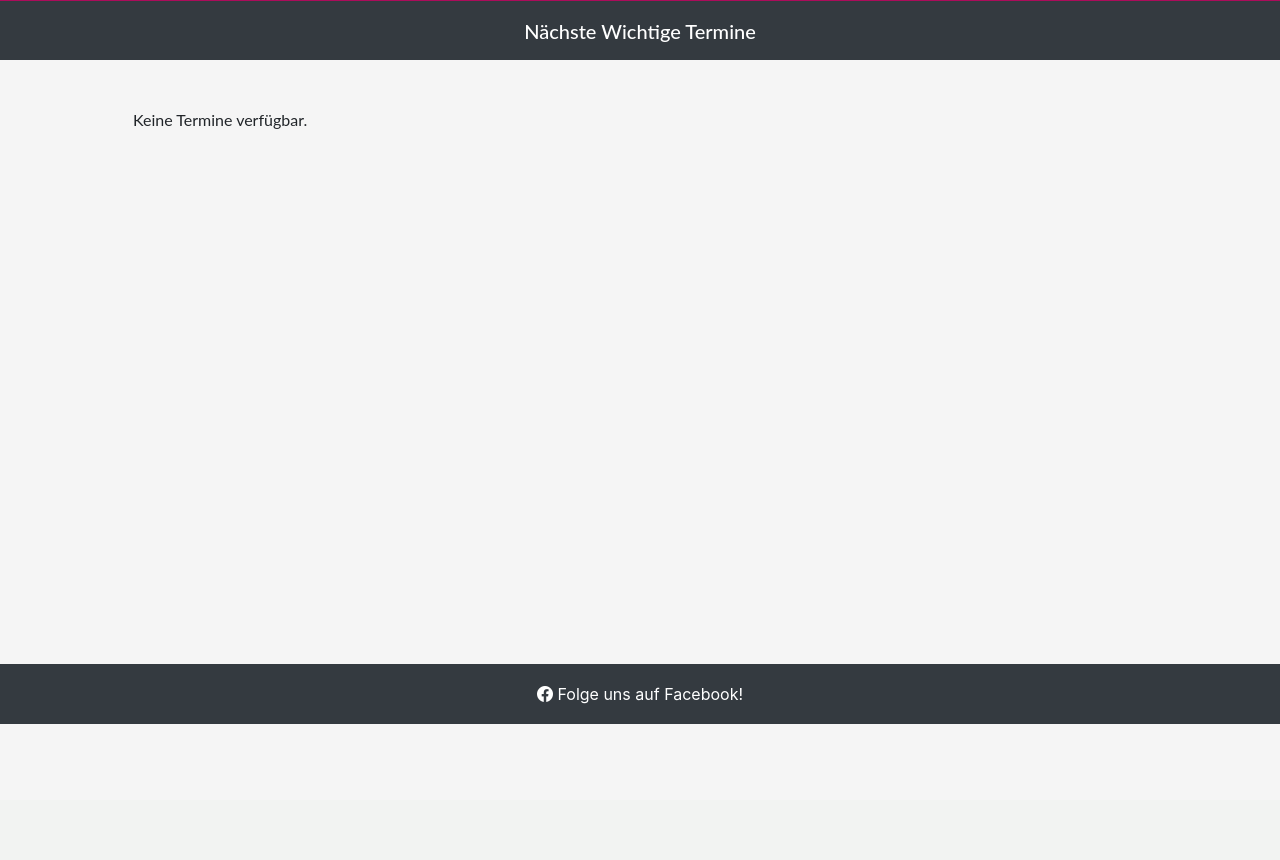
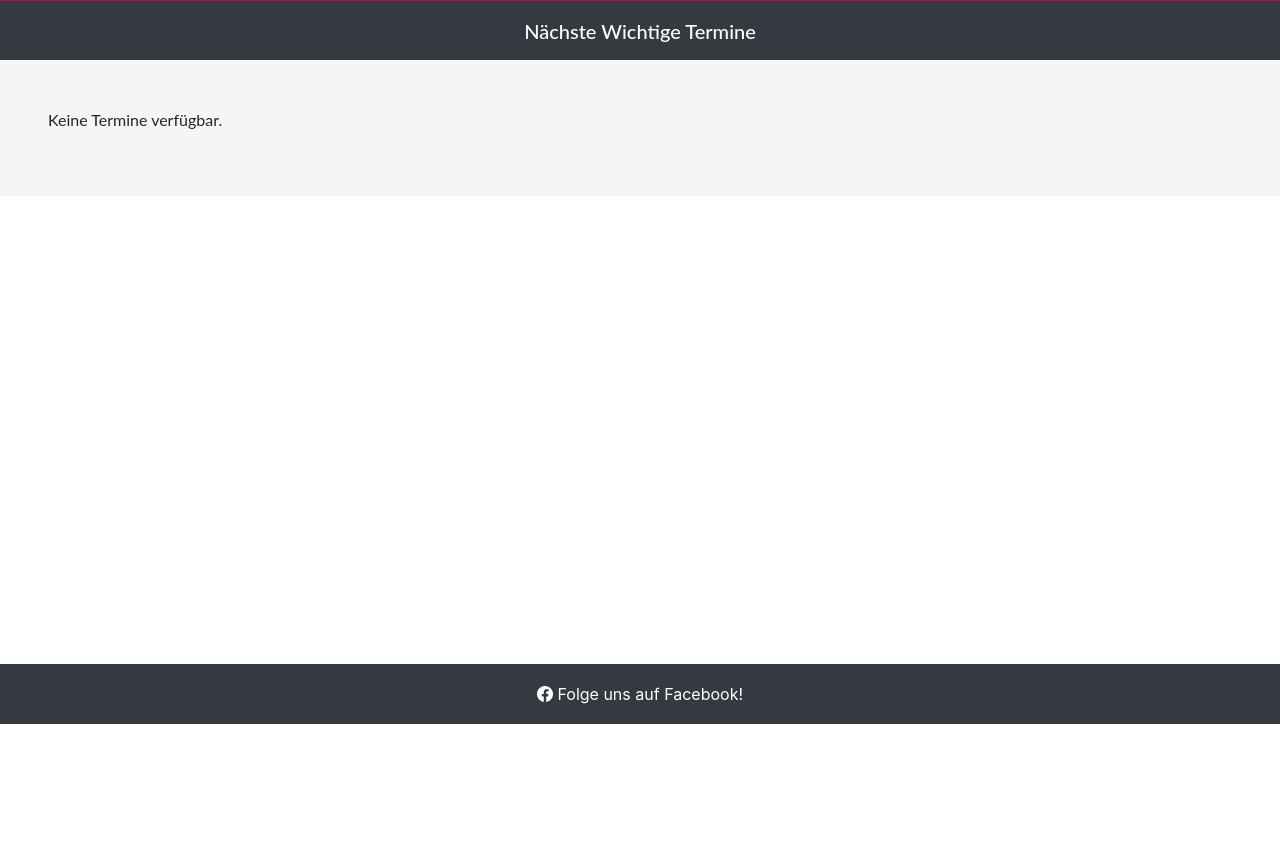
Before and after one commit to VladaAlek/schulverein_lankwitz, a Django app: template termine/templates/termine/termine.html in a window 1280 px wide. Shown: the part 76-936 px from the top of the page. Before the commit the page ends 800 px from the top, so only its background shows below. Run offline with Django 5.2, Linux system fonts and the light colour scheme; the template is opened without the code that fills it, so the values that code supplies are empty; some libraries are stand-ins or nearby versions.

Commit message:
style: bg-color visible accross the whole page and changed

```diff
--- a/termine/static/css/termine_styles.css
+++ b/termine/static/css/termine_styles.css
@@ -7,14 +7,17 @@
 }
 
 main {
-    background-color: whitesmoke !important;
     background-image: none !important;
     flex: 1;
     min-height: 100vh;
 }
 
+.termine-row-style {
+  background-color: whitesmoke !important;
+}
+
 .event-card {
-    background-color: rgb(204, 198, 198);
+    background-color: rgb(238, 233, 233);
 }
 
 .beschreibung-div {
--- a/termine/templates/termine/termine.html
+++ b/termine/templates/termine/termine.html
@@ -20,8 +20,8 @@
 {% endblock %}
 
 <!-- Grid and a Loop through the events and display each 'Veranstaltung' -->
-    <div class="container">
-        <div class="row p-5 ">
+    <div class="termine-container">
+        <div class="row p-5 termine-row-style">
             {% for event in events %}
             <div class="col-sm-12 col-md-6 mb-4">
                 <div class="event-card p-2">
```
